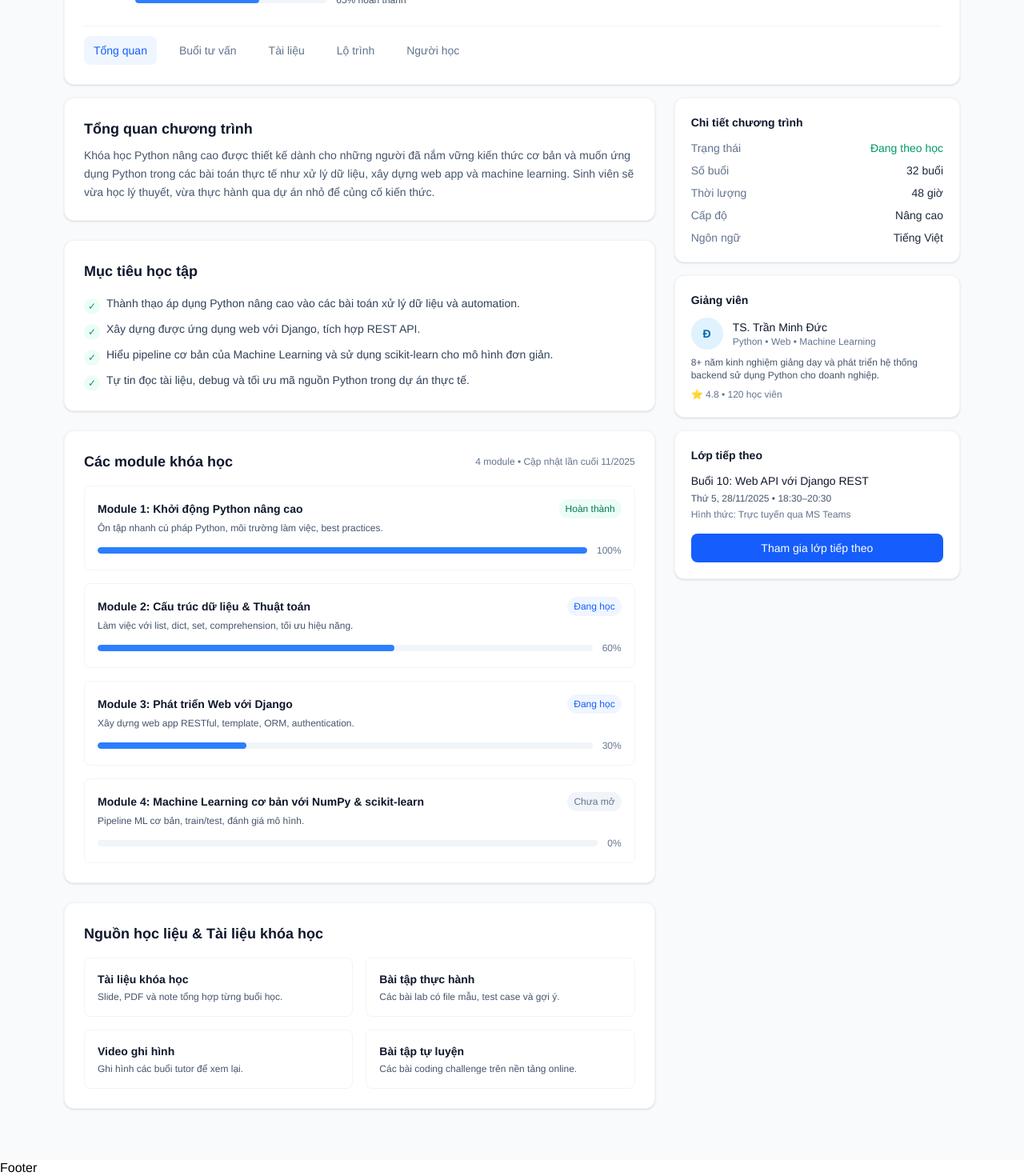
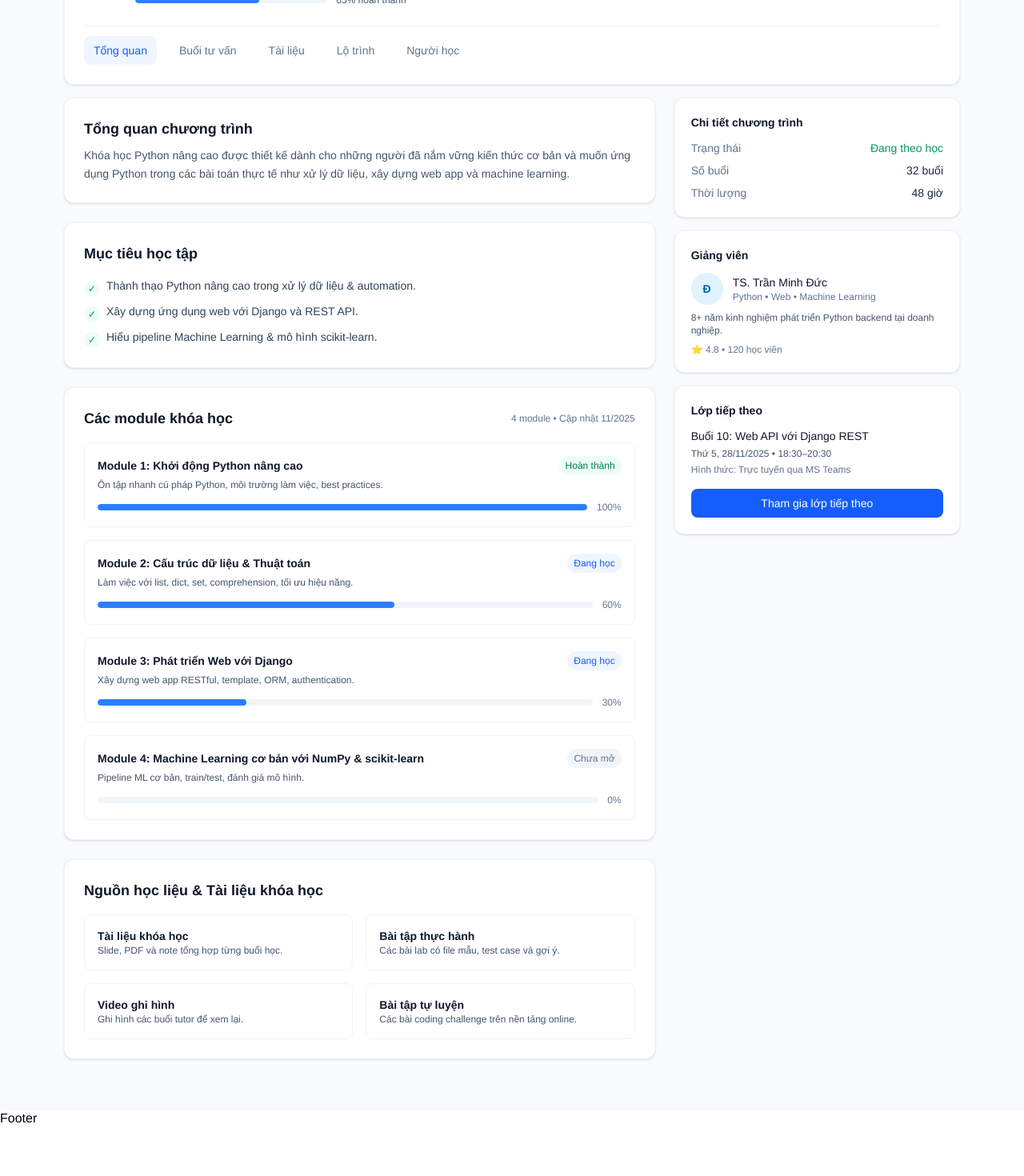
Before and after one commit to HCMUT-TeeSSer/TSS, a React (Vite) app: page /mentee/test-program-detail in a window 1280 px wide. Shown: the part 172-1642 px from the top of the page at 80% size. After the commit the page ends 1579 px from the top, so only its background shows below. Built offline with nearby package versions, Linux system fonts and the light colour scheme.

Commit message:
Updated transition between ProgramDetail page and Sessions page

```diff
--- a/src/pages/mentee/Program/ProgramDetail.tsx
+++ b/src/pages/mentee/Program/ProgramDetail.tsx
@@ -1,11 +1,12 @@
 import React from "react";
+import { useNavigate } from "react-router-dom";
 
 type ModuleItem = {
   id: number;
   name: string;
   status: "done" | "in-progress" | "locked";
   description: string;
-  progress: number; // 0–100
+  progress: number;
 };
 
 type ResourceItem = {
@@ -48,33 +49,19 @@ const modules: ModuleItem[] = [
 ];
 
 const resources: ResourceItem[] = [
-  {
-    id: 1,
-    label: "Tài liệu khóa học",
-    description: "Slide, PDF và note tổng hợp từng buổi học.",
-  },
-  {
-    id: 2,
-    label: "Bài tập thực hành",
-    description: "Các bài lab có file mẫu, test case và gợi ý.",
-  },
-  {
-    id: 3,
-    label: "Video ghi hình",
-    description: "Ghi hình các buổi tutor để xem lại.",
-  },
-  {
-    id: 4,
-    label: "Bài tập tự luyện",
-    description: "Các bài coding challenge trên nền tảng online.",
-  },
+  { id: 1, label: "Tài liệu khóa học", description: "Slide, PDF và note tổng hợp từng buổi học." },
+  { id: 2, label: "Bài tập thực hành", description: "Các bài lab có file mẫu, test case và gợi ý." },
+  { id: 3, label: "Video ghi hình", description: "Ghi hình các buổi tutor để xem lại." },
+  { id: 4, label: "Bài tập tự luyện", description: "Các bài coding challenge trên nền tảng online." },
 ];
 
 const ProgramDetailPage: React.FC = () => {
+  const navigate = useNavigate(); // ✔ đặt đúng vị trí: bên trong component
+
   return (
     <div className="min-h-screen bg-slate-50">
-      {/* Fake top spacing to nằm dưới header chung của app */}
       <div className="max-w-6xl mx-auto px-4 py-6">
+
         {/* Breadcrumb */}
         <div className="text-sm text-slate-500 mb-3">
           <span className="cursor-pointer hover:text-slate-700">
@@ -86,14 +73,16 @@ const ProgramDetailPage: React.FC = () => {
           </span>
         </div>
 
-        {/* Header chương trình */}
+        {/* HEADER */}
         <div className="bg-white rounded-xl shadow-sm border border-slate-100 p-6 mb-4">
           <div className="flex flex-col md:flex-row md:items-center md:justify-between gap-4">
-            {/* Left: icon + title */}
+
+            {/* LEFT */}
             <div className="flex items-start gap-4">
               <div className="h-12 w-12 rounded-xl bg-blue-50 flex items-center justify-center text-blue-600 text-2xl font-semibold">
                 {"</>"}
               </div>
+
               <div>
                 <h1 className="text-2xl font-semibold text-slate-900 mb-1">
                   Lập trình Python Nâng cao
@@ -101,13 +90,11 @@ const ProgramDetailPage: React.FC = () => {
                 <p className="text-sm text-slate-500 mb-2">
                   Với TS. Trần Minh Đức • 32 buổi • Đã hoàn thành 65%
                 </p>
-                {/* Progress */}
+
+                {/* Progress bar */}
                 <div className="flex items-center gap-3">
                   <div className="flex-1 h-2 rounded-full bg-slate-100 overflow-hidden">
-                    <div
-                      className="h-2 bg-blue-500 rounded-full"
-                      style={{ width: "65%" }}
-                    />
+                    <div className="h-2 bg-blue-500 rounded-full" style={{ width: "65%" }} />
                   </div>
                   <span className="text-xs font-medium text-slate-600">
                     65% hoàn thành
@@ -116,7 +103,7 @@ const ProgramDetailPage: React.FC = () => {
               </div>
             </div>
 
-            {/* Right: actions */}
+            {/* RIGHT ACTIONS */}
             <div className="flex flex-wrap items-center gap-2">
               <button className="px-3 py-2 text-sm border border-slate-200 rounded-lg hover:bg-slate-50">
                 Lưu chương trình
@@ -130,14 +117,22 @@ const ProgramDetailPage: React.FC = () => {
             </div>
           </div>
 
-          {/* Tabs */}
+          {/* TABS */}
           <div className="mt-6 border-t border-slate-100 pt-3 flex flex-wrap gap-4 text-sm">
+
+            {/* TAB: Tổng quan */}
             <button className="px-3 py-2 rounded-lg bg-blue-50 text-blue-600 font-medium">
               Tổng quan
             </button>
-            <button className="px-3 py-2 rounded-lg text-slate-500 hover:bg-slate-50">
+
+            {/* TAB: Buổi tư vấn (✔ navigate) */}
+            <button
+              onClick={() => navigate("/mentee/sessions")}
+              className="px-3 py-2 rounded-lg text-slate-500 hover:bg-slate-50"
+            >
               Buổi tư vấn
             </button>
+
             <button className="px-3 py-2 rounded-lg text-slate-500 hover:bg-slate-50">
               Tài liệu
             </button>
@@ -150,10 +145,12 @@ const ProgramDetailPage: React.FC = () => {
           </div>
         </div>
 
-        {/* Main content layout */}
+        {/* ==== MAIN CONTENT LAYOUT ==== */}
         <div className="grid grid-cols-1 lg:grid-cols-3 gap-6 pb-10">
-          {/* Left: 2/3 */}
+
+          {/* LEFT 2/3 CONTENT */}
           <div className="lg:col-span-2 space-y-6">
+
             {/* Tổng quan chương trình */}
             <section className="bg-white rounded-xl shadow-sm border border-slate-100 p-6">
               <h2 className="text-lg font-semibold text-slate-900 mb-2">
@@ -163,8 +160,7 @@ const ProgramDetailPage: React.FC = () => {
                 Khóa học Python nâng cao được thiết kế dành cho những người đã
                 nắm vững kiến thức cơ bản và muốn ứng dụng Python trong các bài
                 toán thực tế như xử lý dữ liệu, xây dựng web app và machine
-                learning. Sinh viên sẽ vừa học lý thuyết, vừa thực hành qua dự
-                án nhỏ để củng cố kiến thức.
+                learning.
               </p>
             </section>
 
@@ -175,39 +171,18 @@ const ProgramDetailPage: React.FC = () => {
               </h2>
               <ul className="space-y-2 text-sm text-slate-700">
                 <li className="flex items-start gap-2">
-                  <span className="mt-1 h-5 w-5 rounded-full bg-emerald-50 text-emerald-600 flex items-center justify-center text-xs">
-                    ✓
-                  </span>
-                  <span>
-                    Thành thạo áp dụng Python nâng cao vào các bài toán xử lý
-                    dữ liệu và automation.
-                  </span>
+                  <span className="mt-1 h-5 w-5 rounded-full bg-emerald-50 text-emerald-600 flex items-center justify-center text-xs">✓</span>
+                  Thành thạo Python nâng cao trong xử lý dữ liệu & automation.
                 </li>
+
                 <li className="flex items-start gap-2">
-                  <span className="mt-1 h-5 w-5 rounded-full bg-emerald-50 text-emerald-600 flex items-center justify-center text-xs">
-                    ✓
-                  </span>
-                  <span>
-                    Xây dựng được ứng dụng web với Django, tích hợp REST API.
-                  </span>
+                  <span className="mt-1 h-5 w-5 rounded-full bg-emerald-50 text-emerald-600 flex items-center justify-center text-xs">✓</span>
+                  Xây dựng ứng dụng web với Django và REST API.
                 </li>
+
                 <li className="flex items-start gap-2">
-                  <span className="mt-1 h-5 w-5 rounded-full bg-emerald-50 text-emerald-600 flex items-center justify-center text-xs">
-                    ✓
-                  </span>
-                  <span>
-                    Hiểu pipeline cơ bản của Machine Learning và sử dụng
-                    scikit-learn cho mô hình đơn giản.
-                  </span>
-                </li>
-                <li className="flex items-start gap-2">
-                  <span className="mt-1 h-5 w-5 rounded-full bg-emerald-50 text-emerald-600 flex items-center justify-center text-xs">
-                    ✓
-                  </span>
-                  <span>
-                    Tự tin đọc tài liệu, debug và tối ưu mã nguồn Python trong
-                    dự án thực tế.
-                  </span>
+                  <span className="mt-1 h-5 w-5 rounded-full bg-emerald-50 text-emerald-600 flex items-center justify-center text-xs">✓</span>
+                  Hiểu pipeline Machine Learning & mô hình scikit-learn.
                 </li>
               </ul>
             </section>
@@ -219,7 +194,7 @@ const ProgramDetailPage: React.FC = () => {
                   Các module khóa học
                 </h2>
                 <span className="text-xs text-slate-500">
-                  {modules.length} module • Cập nhật lần cuối 11/2025
+                  {modules.length} module • Cập nhật 11/2025
                 </span>
               </div>
 
@@ -229,7 +204,7 @@ const ProgramDetailPage: React.FC = () => {
                     key={m.id}
                     className="border border-slate-100 rounded-lg p-4 hover:bg-slate-50 transition"
                   >
-                    <div className="flex items-center justify-between gap-4 mb-1">
+                    <div className="flex items-center justify-between mb-1">
                       <h3 className="text-sm font-semibold text-slate-900">
                         {m.name}
                       </h3>
@@ -250,15 +225,17 @@ const ProgramDetailPage: React.FC = () => {
                           : "Chưa mở"}
                       </span>
                     </div>
+
                     <p className="text-xs text-slate-600 mb-3">
                       {m.description}
                     </p>
+
                     <div className="flex items-center gap-3">
-                      <div className="flex-1 h-2 rounded-full bg-slate-100 overflow-hidden">
+                      <div className="flex-1 h-2 bg-slate-100 rounded-full overflow-hidden">
                         <div
-                          className="h-2 rounded-full bg-blue-500"
+                          className="h-2 bg-blue-500 rounded-full"
                           style={{ width: `${m.progress}%` }}
-                        />
+                        ></div>
                       </div>
                       <span className="text-xs text-slate-500">
                         {m.progress}%
@@ -269,42 +246,37 @@ const ProgramDetailPage: React.FC = () => {
               </div>
             </section>
 
-            {/* Nguồn học liệu */}
+            {/* Nguồn tài liệu */}
             <section className="bg-white rounded-xl shadow-sm border border-slate-100 p-6">
               <h2 className="text-lg font-semibold text-slate-900 mb-4">
                 Nguồn học liệu & Tài liệu khóa học
               </h2>
+
               <div className="grid grid-cols-1 md:grid-cols-2 gap-4">
                 {resources.map((r) => (
                   <div
                     key={r.id}
-                    className="border border-slate-100 rounded-lg p-4 flex flex-col gap-1 hover:bg-slate-50 transition"
+                    className="border border-slate-100 rounded-lg p-4 hover:bg-slate-50 transition"
                   >
-                    <span className="text-sm font-semibold text-slate-900">
-                      {r.label}
-                    </span>
-                    <span className="text-xs text-slate-600">
-                      {r.description}
-                    </span>
+                    <p className="font-semibold text-sm text-slate-900">{r.label}</p>
+                    <p className="text-xs text-slate-600">{r.description}</p>
                   </div>
                 ))}
               </div>
             </section>
           </div>
 
-          {/* Right: sidebar */}
+          {/* RIGHT SIDEBAR */}
           <aside className="space-y-4">
+
             {/* Chi tiết chương trình */}
             <section className="bg-white rounded-xl shadow-sm border border-slate-100 p-5 text-sm">
-              <h3 className="text-sm font-semibold text-slate-900 mb-3">
-                Chi tiết chương trình
-              </h3>
+              <h3 className="font-semibold text-slate-900 mb-3">Chi tiết chương trình</h3>
+
               <dl className="space-y-2">
                 <div className="flex justify-between">
                   <dt className="text-slate-500">Trạng thái</dt>
-                  <dd className="font-medium text-emerald-600">
-                    Đang theo học
-                  </dd>
+                  <dd className="font-medium text-emerald-600">Đang theo học</dd>
                 </div>
                 <div className="flex justify-between">
                   <dt className="text-slate-500">Số buổi</dt>
@@ -314,47 +286,31 @@ const ProgramDetailPage: React.FC = () => {
                   <dt className="text-slate-500">Thời lượng</dt>
                   <dd className="font-medium text-slate-800">48 giờ</dd>
                 </div>
-                <div className="flex justify-between">
-                  <dt className="text-slate-500">Cấp độ</dt>
-                  <dd className="font-medium text-slate-800">Nâng cao</dd>
-                </div>
-                <div className="flex justify-between">
-                  <dt className="text-slate-500">Ngôn ngữ</dt>
-                  <dd className="font-medium text-slate-800">Tiếng Việt</dd>
-                </div>
               </dl>
             </section>
 
             {/* Giảng viên */}
             <section className="bg-white rounded-xl shadow-sm border border-slate-100 p-5 text-sm">
-              <h3 className="text-sm font-semibold text-slate-900 mb-3">
-                Giảng viên
-              </h3>
+              <h3 className="font-semibold text-slate-900 mb-3">Giảng viên</h3>
+
               <div className="flex items-center gap-3 mb-2">
-                <div className="h-10 w-10 rounded-full bg-sky-100 flex items-center justify-center text-sky-700 font-semibold">
-                  Đ
-                </div>
+                <div className="h-10 w-10 rounded-full bg-sky-100 flex items-center justify-center text-sky-700 font-semibold">Đ</div>
                 <div>
-                  <p className="font-medium text-slate-900">
-                    TS. Trần Minh Đức
-                  </p>
-                  <p className="text-xs text-slate-500">
-                    Python • Web • Machine Learning
-                  </p>
+                  <p className="font-medium text-slate-900">TS. Trần Minh Đức</p>
+                  <p className="text-xs text-slate-500">Python • Web • Machine Learning</p>
                 </div>
               </div>
+
               <p className="text-xs text-slate-600 mb-2">
-                8+ năm kinh nghiệm giảng dạy và phát triển hệ thống backend sử
-                dụng Python cho doanh nghiệp.
+                8+ năm kinh nghiệm phát triển Python backend tại doanh nghiệp.
               </p>
               <p className="text-xs text-slate-500">⭐ 4.8 • 120 học viên</p>
             </section>
 
             {/* Lớp tiếp theo */}
             <section className="bg-white rounded-xl shadow-sm border border-slate-100 p-5 text-sm">
-              <h3 className="text-sm font-semibold text-slate-900 mb-3">
-                Lớp tiếp theo
-              </h3>
+              <h3 className="font-semibold text-slate-900 mb-3">Lớp tiếp theo</h3>
+
               <p className="text-sm font-medium text-slate-900 mb-1">
                 Buổi 10: Web API với Django REST
               </p>
@@ -364,11 +320,14 @@ const ProgramDetailPage: React.FC = () => {
               <p className="text-xs text-slate-500 mb-4">
                 Hình thức: Trực tuyến qua MS Teams
               </p>
-              <button className="w-full px-3 py-2 rounded-lg bg-blue-600 text-white text-sm font-medium hover:bg-blue-700">
+
+              <button className="w-full px-3 py-2 rounded-lg bg-blue-600 text-white text-sm hover:bg-blue-700">
                 Tham gia lớp tiếp theo
               </button>
             </section>
+
           </aside>
+
         </div>
       </div>
     </div>
```
Also changed, not shown: src/hooks/useRouteElements.tsx (+7 -0 lines), src/pages/Sessions/Sessions.tsx (+90 -69 lines).
